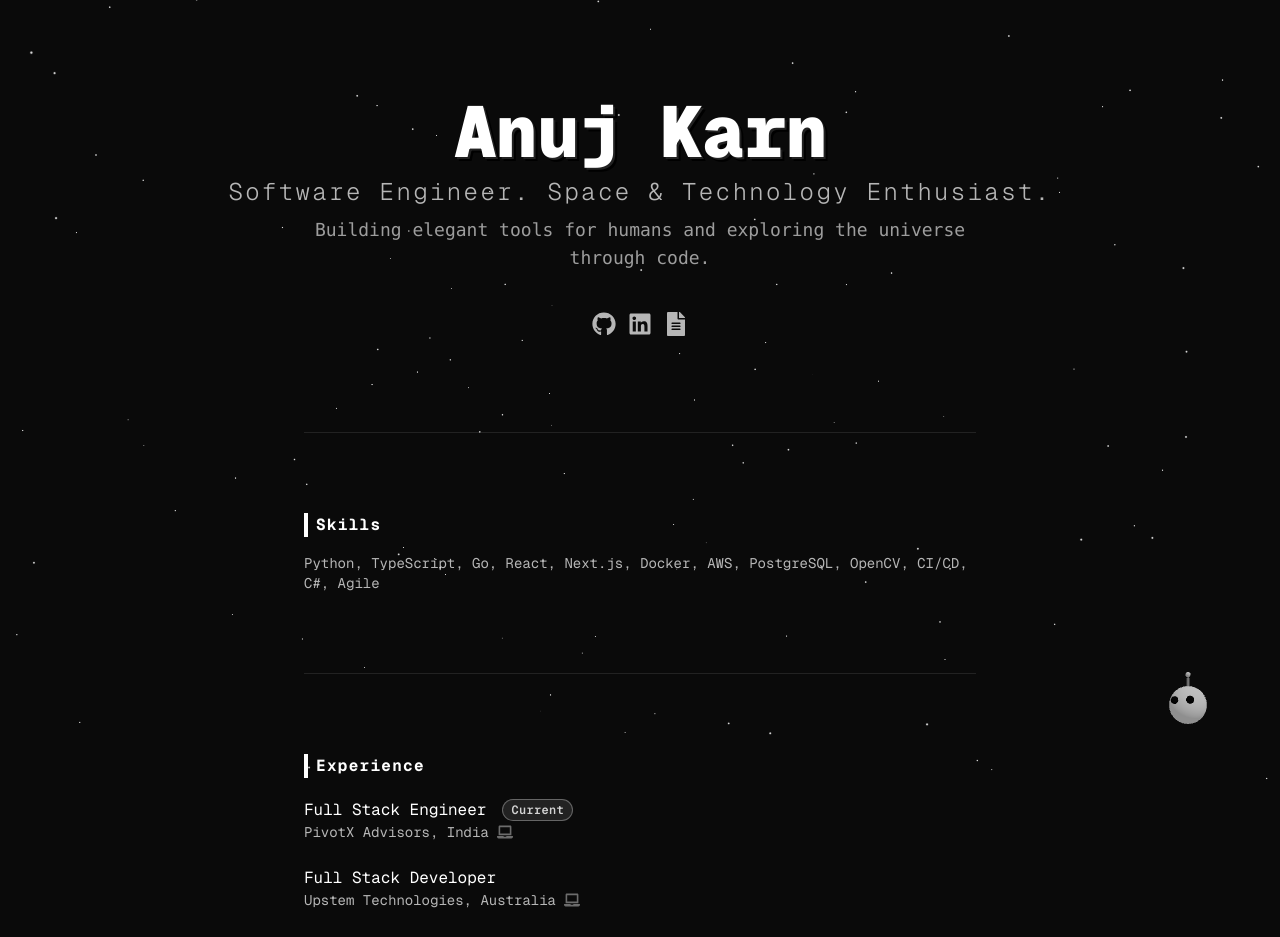
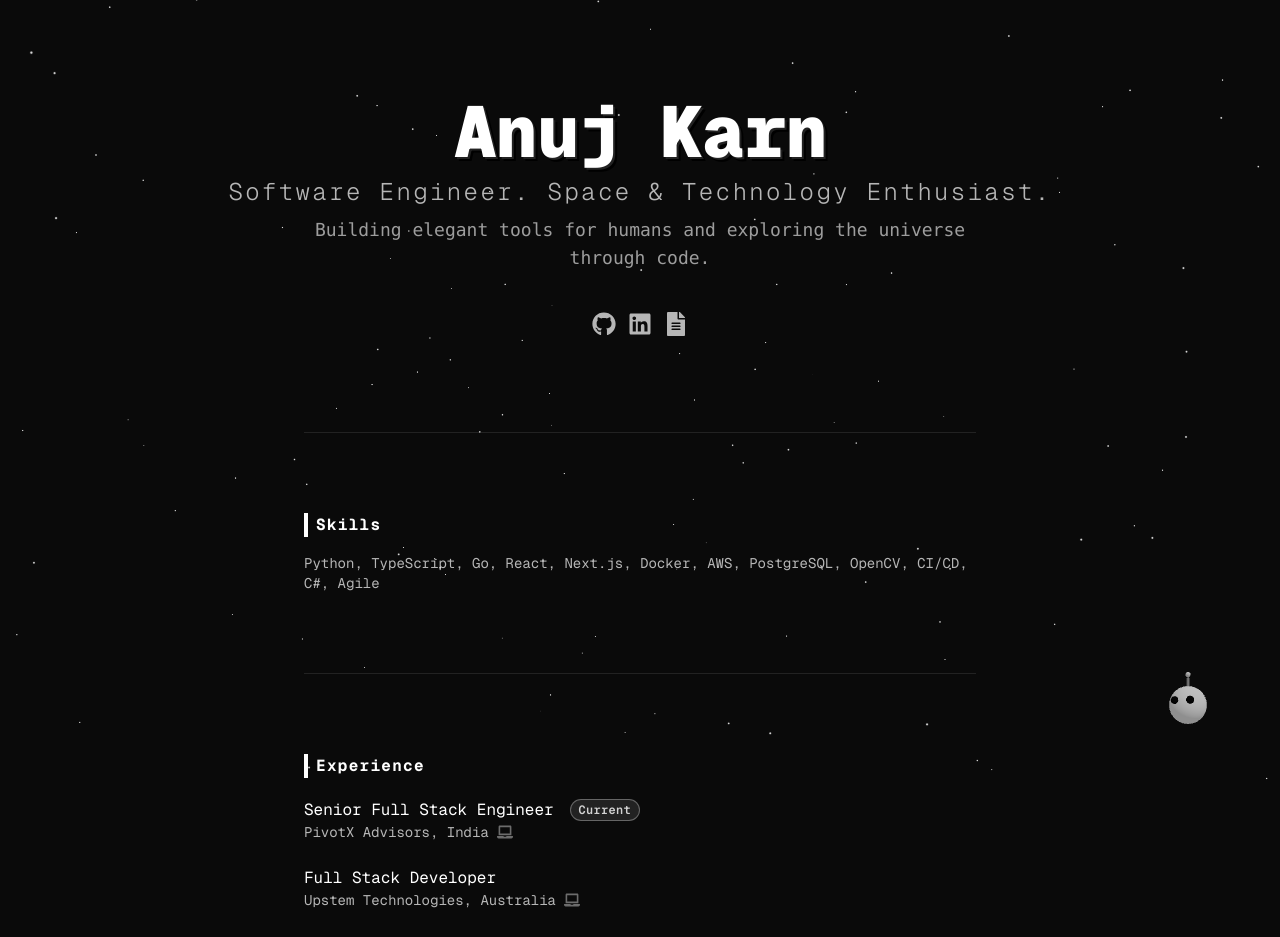
Before and after one commit to anujkarn002/anujkarn, a Next.js app: page / in a window 1280 px wide. Shown: the top 937 px of the page. Built offline with nearby package versions, Linux system fonts and the light colour scheme.

Commit message:
Update job title

```diff
--- a/src/app/page.tsx
+++ b/src/app/page.tsx
@@ -7,7 +7,7 @@ import { useActivities } from "../hooks/useActivities";
 
 const experience = [
   {
-    position: "Full Stack Engineer",
+    position: "Senior Full Stack Engineer",
     company: "PivotX Advisors",
     location: "India",
     isRemote: true,
```
